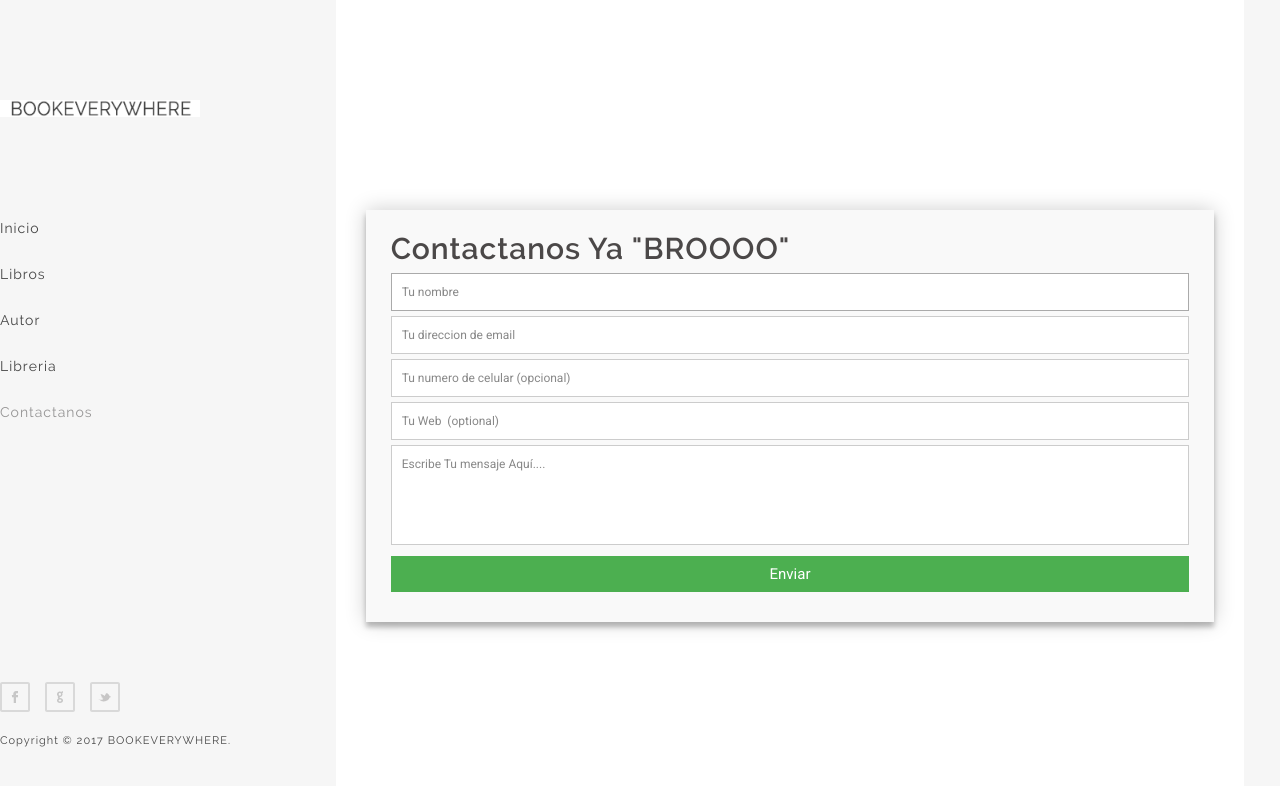
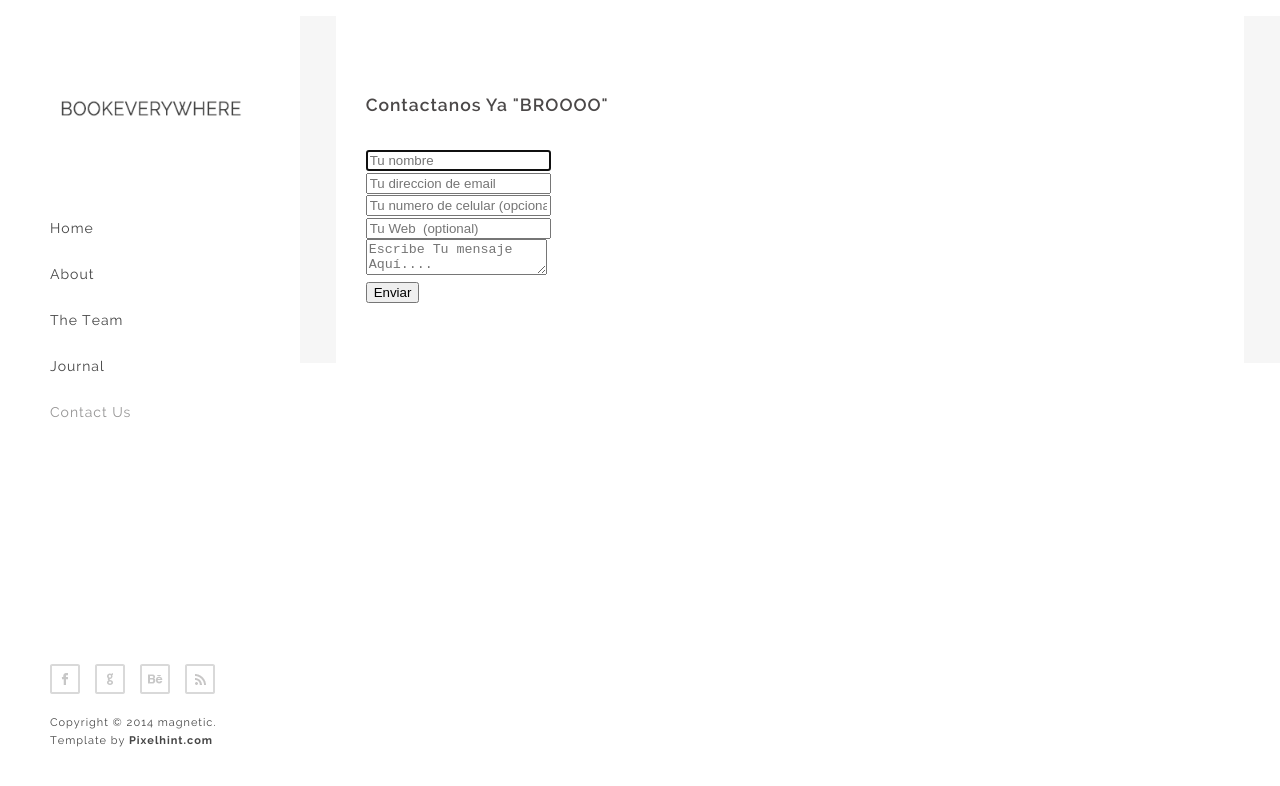
Before and after one commit to bookeverywhere/bookeverywhere.github.io, a plain HTML site: page contact.html in a window 1280 px wide. Drawn offline with Linux system fonts and the light colour scheme; some packages are replaced by stand-ins of ours.

Commit message:
Update contact.html

```diff
--- a/contact.html
+++ b/contact.html
@@ -1,39 +1,34 @@
 <!DOCTYPE html>
 <html lang="en">
 <head>
-	<title>CONTACTANOS</title>
+	<title>Magnetic - Stunning Responsive HTML5/CSS3 Photography Template</title>
 	<meta charset="utf-8">
 	<meta name="author" content="pixelhint.com">
 	<meta name="description" content="Magnetic is a stunning responsive HTML5/CSS3 photography/portfolio website  template"/>
 	<meta name="viewport" content="width=device-width, initial-scale=1.0, minimum-scale=1.0" />
-
-	<link rel="stylesheet" type="text/css" href="css/contact.css">
+	<link rel="stylesheet" type="text/css" href="css/reset.css">
 	<link rel="stylesheet" type="text/css" href="css/main.css">
-	<link rel="stylesheet" type="text/css" href="css/reset.css">
-	 <script type="text/javascript" src="js/jquery.js"></script>
-
+    <script type="text/javascript" src="js/jquery.js"></script>
+    <script src="https://maps.googleapis.com/maps/api/js?v=3.exp&amp;sensor=false"></script>
+    <script type="text/javascript" src="js/map.js"></script>
     <script type="text/javascript" src="js/main.js"></script>
-
-
-
-
 
 </head>
 <body>
 
 	<header>
 		<div class="logo">
-			<a href="index.html"><img src="img/logo.png" title="Contactanos" alt="Magnetic"/></a>
+			<a href="index.html"><img src="img/logo.png" title="Magnetic" alt="Magnetic"/></a>
 		</div><!-- end logo -->
 
 		<div id="menu_icon"></div>
 		<nav>
 			<ul>
-				<li><a href="index.html">Inicio</a></li>
-				<li><a href="#">Libros</a></li>
-				<li><a href="#">Autor</a></li>
-				<li><a href="#">Libreria</a></li>
-				<li><a href="contact.html" class="selected">Contactanos</a></li>
+				<li><a href="index.html">Home</a></li>
+				<li><a href="#">About</a></li>
+				<li><a href="#">The Team</a></li>
+				<li><a href="#">Journal</a></li>
+				<li><a href="contact.html" class="selected">Contact Us</a></li>
 			</ul>
 		</nav><!-- end navigation menu -->
 
@@ -41,11 +36,18 @@
 			<ul class="social clearfix">
 				<li><a href="#" class="fb" data-title="Facebook"></a></li>
 				<li><a href="#" class="google" data-title="Google +"></a></li>
-
-				<li><a href="#" class="twitter" data-title="Twitter"></a></li>
-
+				<li><a href="#" class="behance" data-title="Behance"></a></li>
+				<!--<li><a href="#" class="twitter" data-title="Twitter"></a></li>
+				<li><a href="#" class="dribble" data-title="Dribble"></a></li>-->
+				<li><a href="#" class="rss" data-title="RSS"></a></li>
 			</ul><!-- end social -->
 
+			<div class="rights">
+				<p>Copyright © 2014 magnetic.</p>
+				<p>Template by <a href="">Pixelhint.com</a></p>
+			</div><!-- end rights -->
+		</div ><!-- end footer -->
+	</header><!-- end header -->
 			<div class="rights">
 				<p>Copyright © 2017 BOOKEVERYWHERE.</p>
 
```
